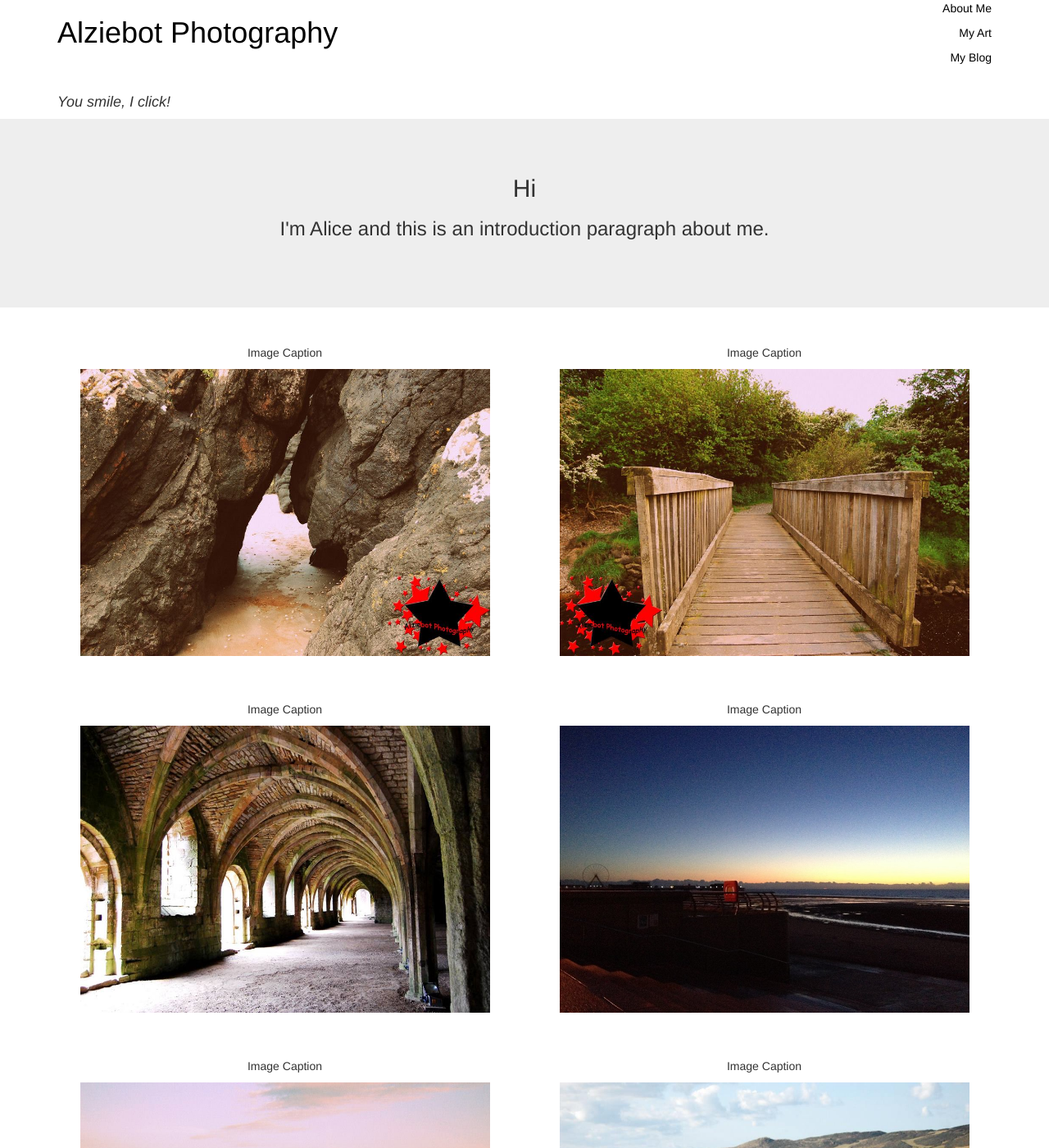
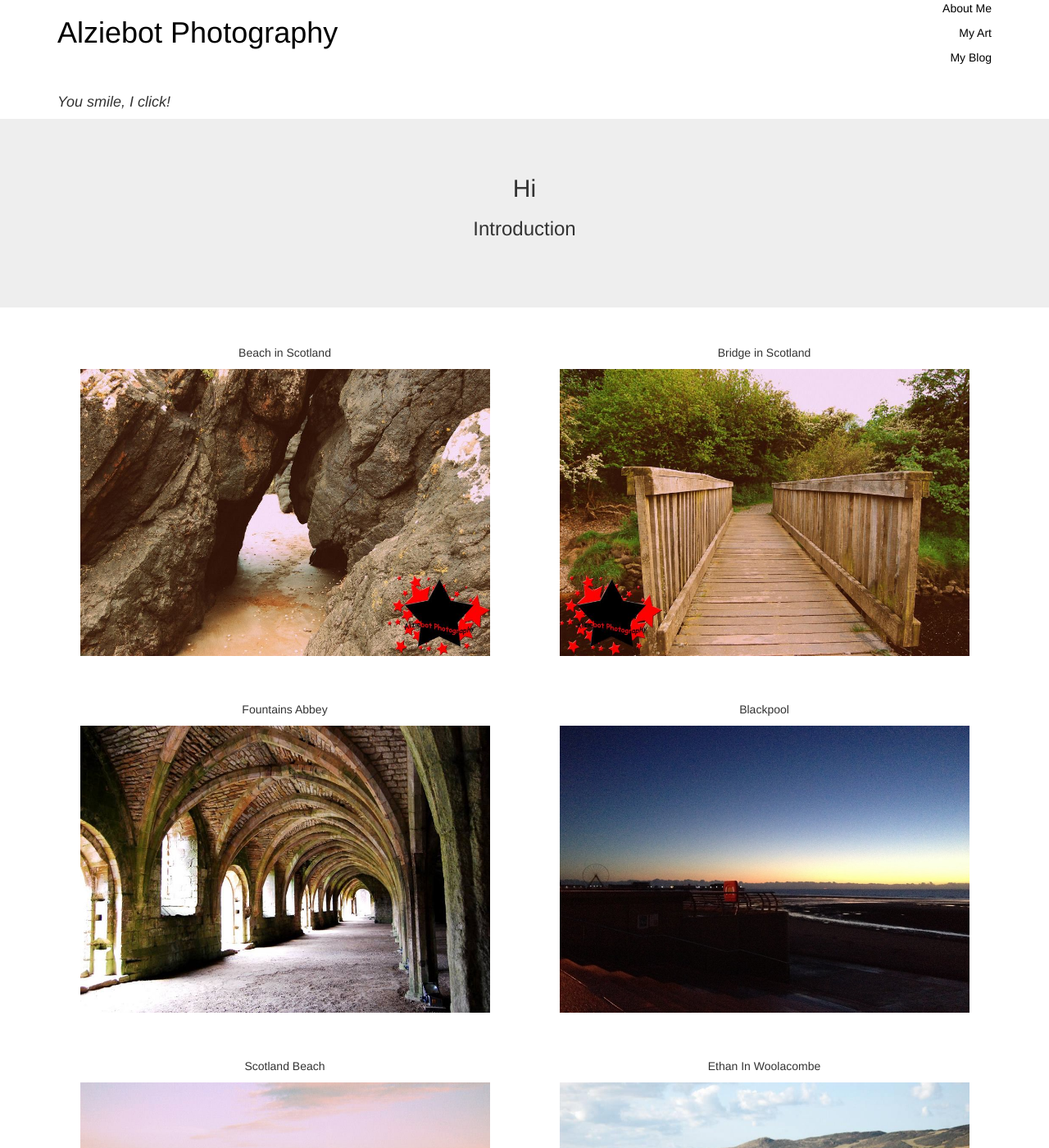
Before and after one commit to alziebotphotographyco/alziebotphotographyco.github.io, a Jekyll site: the page index.html, which Jekyll copies as it is, in a window 1280 px wide and 1400 px high. Shown: the whole window at 82% size. Built offline with Jekyll 4.4.1, drawn with Linux system fonts in a browser that asks for light colours.

Commit message:
Update index.html

```diff
--- a/index.html
+++ b/index.html
@@ -30,7 +30,7 @@
 	<div class="container">
 		<div class="row text-center">
 			<h2>Hi</h2>
-			<h3>I'm Alice and this is an introduction paragraph about me.</h3>
+			<h3>Introduction</h3>
 		</div>
 	</div>
 	</section>
@@ -40,31 +40,31 @@
 	<section class="container">
 	<div class="row">
 		<figure class="col-sm-6">
-			<p>Image Caption</p>
+			<p>Beach in Scotland</p>
 			<a href="image/frontpage/1.jpg"><img width="500px" height="350px" src="image/frontpage/1.jpg"/></a>
 		</figure>
 		<figure class="col-sm-6">
-			<p>Image Caption</p>
+			<p>Bridge in Scotland</p>
 			<a href="image/frontpage/2.jpg"><img width="500px" height="350px" src="image/frontpage/2.jpg"/></a>
 		</figure>
 	</div>
 	<div class="row">
 		<figure class="col-sm-6">
-			<p>Image Caption</p>
+			<p>Fountains Abbey</p>
 			<a href="image/frontpage/3.jpg"><img width="500px" height="350px" src="image/frontpage/3.jpg"/></a>
 		</figure>
 		<figure class="col-sm-6">
-			<p>Image Caption</p>
+			<p>Blackpool</p>
 			<a href="image/frontpage/4.jpg"><img width="500px" height="350px" src="image/frontpage/4.jpg"/></a>
 		</figure>
 	</div>
 	<div class="row">
 		<figure class="col-sm-6">
-			<p>Image Caption</p>
+			<p>Scotland Beach</p>
 			<a href="image/frontpage/5.jpg"><img width="500px" height="350px" src="image/frontpage/5.jpg"/></a>
 		</figure>
 		<figure class="col-sm-6">
-			<p>Image Caption</p>
+			<p>Ethan In Woolacombe</p>
 			<a href="image/frontpage/6.jpg"><img width="500px" height="350px" src="image/frontpage/6.jpg"/></a>
 		</figure>
 	</div>
```
